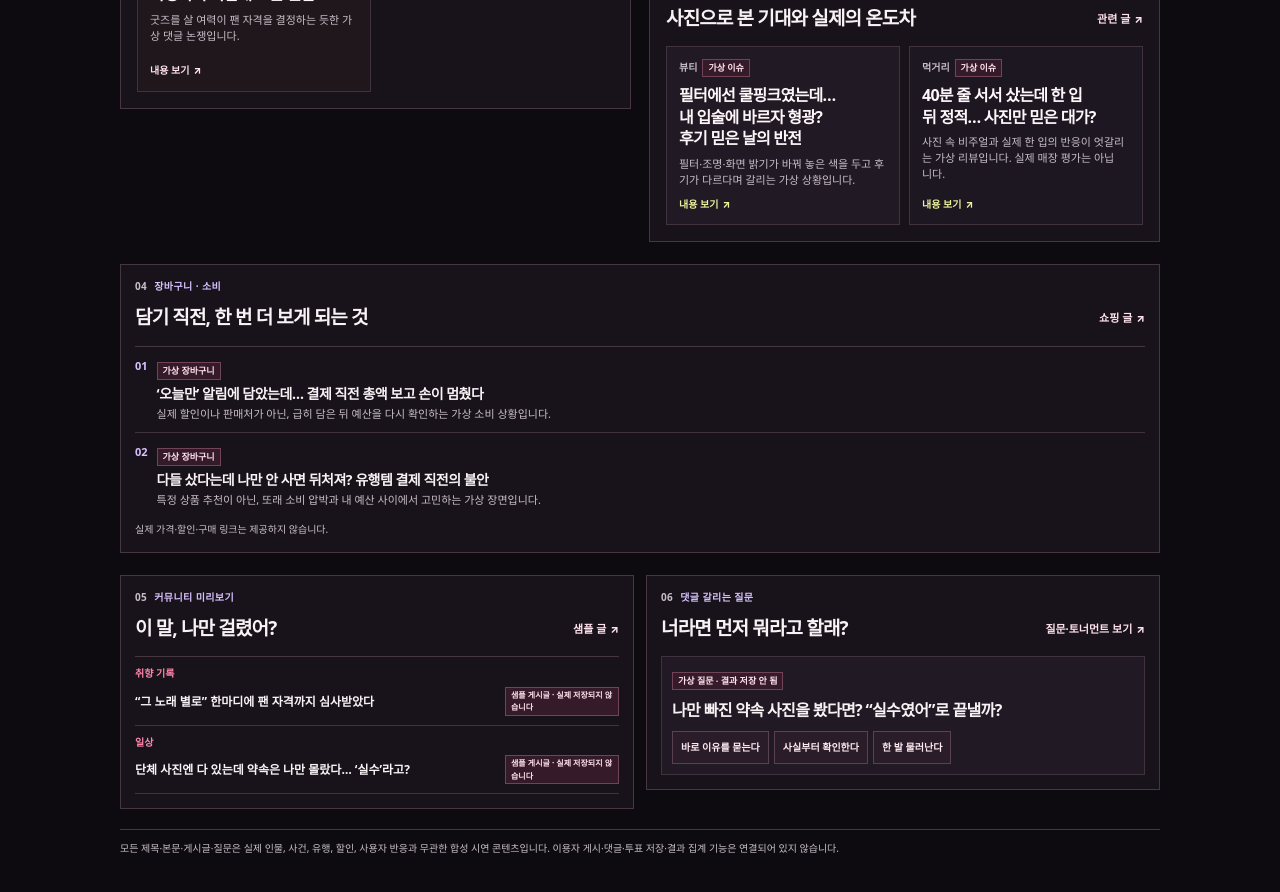
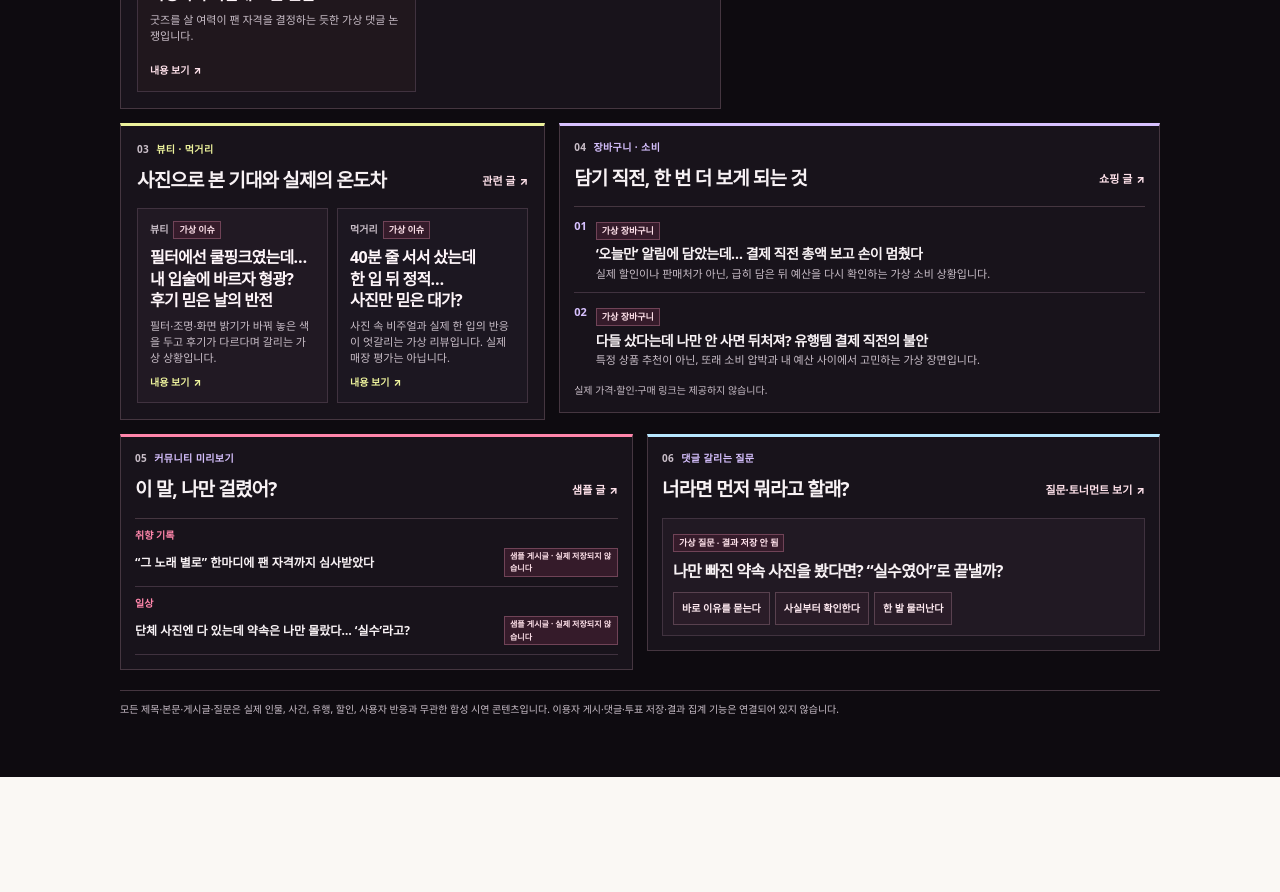
Before and after one commit to jkd04255/appa-wa-ddal, a Next.js app: page /daughter in a window 1280 px wide. Shown: the part 620-1512 px from the top of the page. After the commit the page ends 1397 px from the top, so only its background shows below. Built offline with nearby package versions, Linux system fonts and the light colour scheme.

Commit message:
design: apply Bento grid to daughter home

```diff
--- a/src/app/daughter/daughter-home.css
+++ b/src/app/daughter/daughter-home.css
@@ -34,11 +34,14 @@
 .daughter-home__topic-links { display: flex; flex-wrap: wrap; gap: 6px; }
 .daughter-home__topic-links a { display: inline-flex; align-items: center; min-height: 34px; padding: 5px 9px; border: 1px solid #59414f; background: #211821; color: #ffeaf1; text-decoration: none; font-size: 12px; font-weight: 750; }
 .daughter-home__topic-links a:hover { border-color: var(--dh-pink); background: #321b2a; }
-.daughter-home__feed { display: grid; gap: 22px; }
+.daughter-home__bento { display: grid; grid-template-columns: minmax(0, 1fr); gap: 12px; align-items: start; }
 .daughter-home__feed-section, .daughter-home__extra-section { min-width: 0; border: 1px solid var(--dh-line); background: var(--dh-panel); padding: 12px; }
 .daughter-home__feed-section { border-top: 3px solid var(--dh-pink); }
 .daughter-home__feed-section--school { border-top-color: var(--dh-cyan); }
 .daughter-home__feed-section--taste { border-top-color: var(--dh-acid); }
+.daughter-home__shopping-section { border-top: 3px solid var(--dh-lilac); }
+.daughter-home__community-section { border-top: 3px solid var(--dh-pink); }
+.daughter-home__poll-section { border-top: 3px solid var(--dh-cyan); }
 .daughter-home__section-kicker { display: flex; align-items: center; gap: 7px; margin-bottom: 5px; color: var(--dh-pink); font-size: 10px; font-weight: 900; letter-spacing: .04em; }
 .daughter-home__section-kicker span:first-child { font-variant-numeric: tabular-nums; color: var(--dh-muted); }
 .daughter-home__feed-section--school .daughter-home__section-kicker { color: var(--dh-cyan); }
@@ -59,7 +62,7 @@
 .daughter-home__read-link { display: inline-flex; align-items: center; gap: 4px; margin-top: auto; color: #ffe2eb; font-size: 10px; font-weight: 850; }
 .daughter-home__feed-section--school .daughter-home__read-link { color: var(--dh-cyan); }
 .daughter-home__feed-section--taste .daughter-home__read-link { color: var(--dh-acid); }
-.daughter-home__extra-section { margin-top: 22px; }
+.daughter-home__extra-section { margin-top: 0; }
 .daughter-home__extra-section .daughter-home__section-kicker { color: var(--dh-lilac); }
 .daughter-home__shopping-list { border-top: 1px solid var(--dh-line); }
 .daughter-home__shopping-item { display: flex; gap: 9px; align-items: flex-start; padding: 10px 0; }
@@ -69,7 +72,6 @@
 .daughter-home__shopping-item h3 { margin: 4px 0 2px; color: var(--dh-ink); font-size: 14px; font-weight: 850; line-height: 1.4; letter-spacing: -.035em; }
 .daughter-home__shopping-item p { margin: 0; color: var(--dh-muted); font-size: 11px; line-height: 1.5; }
 .daughter-home__fine-print { margin: 4px 0 0; color: var(--dh-muted); font-size: 10px; }
-.daughter-home__bottom-grid { display: grid; gap: 12px; }
 .daughter-home__community { list-style: none; margin: 0; padding: 0; border-top: 1px solid var(--dh-line); }
 .daughter-home__community li { display: grid; grid-template-columns: minmax(0, 1fr) auto; gap: 5px 8px; align-items: center; padding: 9px 0; border-bottom: 1px solid #40323f; }
 .daughter-home__community-board { grid-column: 1 / -1; color: var(--dh-pink); font-size: 10px; font-weight: 850; }
@@ -85,16 +87,19 @@
   .daughter-home { padding-block: 30px 60px; }
   .daughter-home__container { width: min(calc(100% - 48px), 1040px); }
   .daughter-home__topic-content { grid-template-columns: repeat(3, minmax(0, 1fr)); gap: 18px; }
-  .daughter-home__feed { grid-template-columns: repeat(2, minmax(0, 1fr)); align-items: start; gap: 14px; }
+  .daughter-home__bento { grid-template-columns: repeat(2, minmax(0, 1fr)); gap: 12px; }
   .daughter-home__feed-section { padding: 14px; }
-  .daughter-home__feed-section--fandom { grid-row: span 2; }
+  .daughter-home__feed-section--fandom, .daughter-home__shopping-section { grid-column: span 2; }
   .daughter-home__story-link { min-height: 156px; padding: 11px; }
   .daughter-home__story-card p { display: block; }
   .daughter-home__extra-section { padding: 14px; }
-  .daughter-home__bottom-grid { grid-template-columns: repeat(2, minmax(0, 1fr)); align-items: start; }
 }
 @media (min-width: 1020px) {
-  .daughter-home__feed { gap: 18px; }
+  .daughter-home__bento { grid-template-columns: repeat(12, minmax(0, 1fr)); gap: 14px; }
+  .daughter-home__feed-section--fandom, .daughter-home__shopping-section { grid-column: span 7; }
+  .daughter-home__feed-section--school { grid-column: span 5; }
+  .daughter-home__feed-section--taste { grid-column: span 5; }
+  .daughter-home__community-section, .daughter-home__poll-section { grid-column: span 6; }
   .daughter-home__feed-section { padding: 16px; }
   .daughter-home__story-grid { gap: 9px; }
   .daughter-home__story-link { min-height: 166px; padding: 12px; }
--- a/src/components/daughter/daughter-home.tsx
+++ b/src/components/daughter/daughter-home.tsx
@@ -140,7 +140,7 @@ export function DaughterHome() {
           </nav>
         </details>
 
-        <div className="daughter-home__feed">
+        <div className="daughter-home__bento">
           {FEED_SECTIONS.map((section, sectionIndex) => (
             <section
               className={"daughter-home__feed-section daughter-home__feed-section--" + section.id}
@@ -162,9 +162,7 @@ export function DaughterHome() {
               </div>
             </section>
           ))}
-        </div>
-
-        <section className="daughter-home__extra-section" aria-labelledby="daughter-shopping-heading">
+          <section className="daughter-home__extra-section daughter-home__shopping-section" aria-labelledby="daughter-shopping-heading">
             <div className="daughter-home__section-kicker">
               <span>04</span><span>장바구니 · 소비</span>
             </div>
@@ -184,7 +182,6 @@ export function DaughterHome() {
             </div>
           </section>
 
-        <div className="daughter-home__bottom-grid">
           <section className="daughter-home__extra-section daughter-home__community-section" aria-labelledby="daughter-community-heading">
             <div className="daughter-home__section-kicker">
               <span>05</span><span>커뮤니티 미리보기</span>
```
Also changed, not shown: 1 other file (tests, documents, lock files or other folders). Lines whose indentation alone changed are shown as unchanged.
